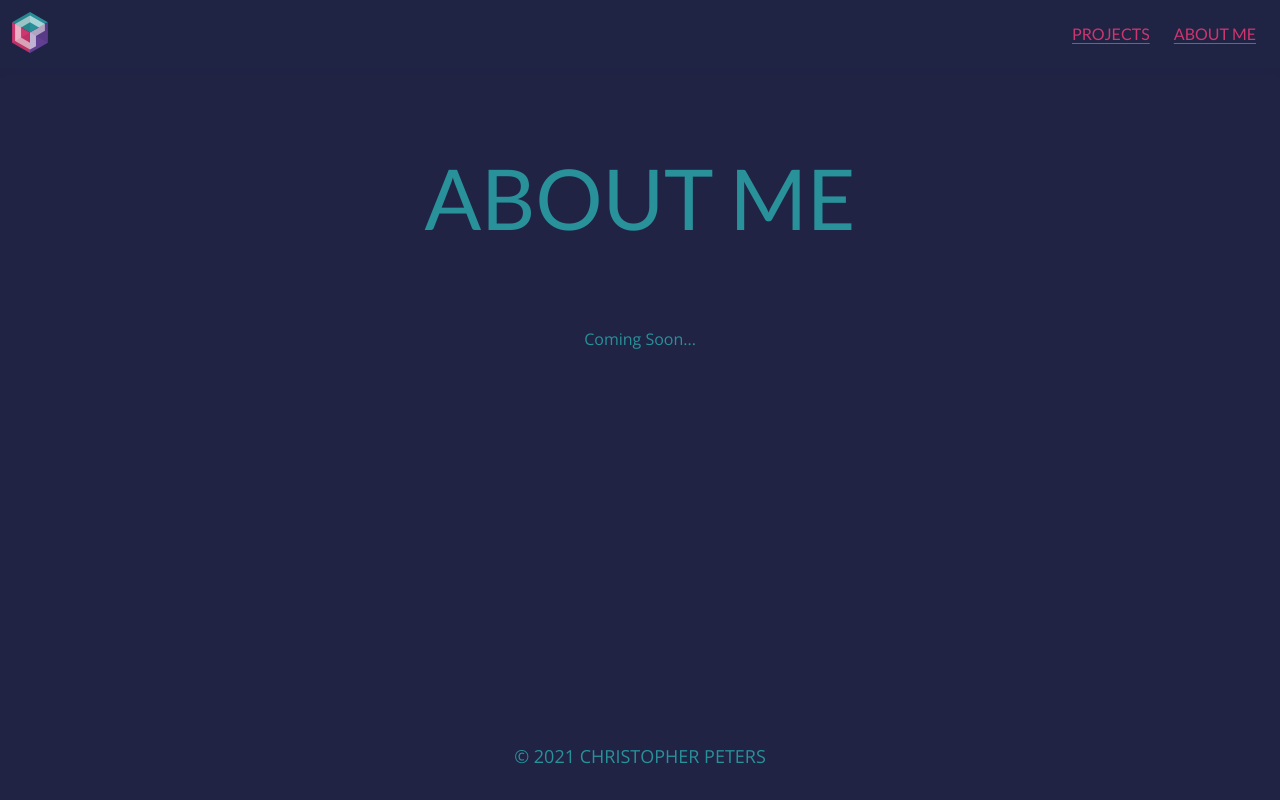
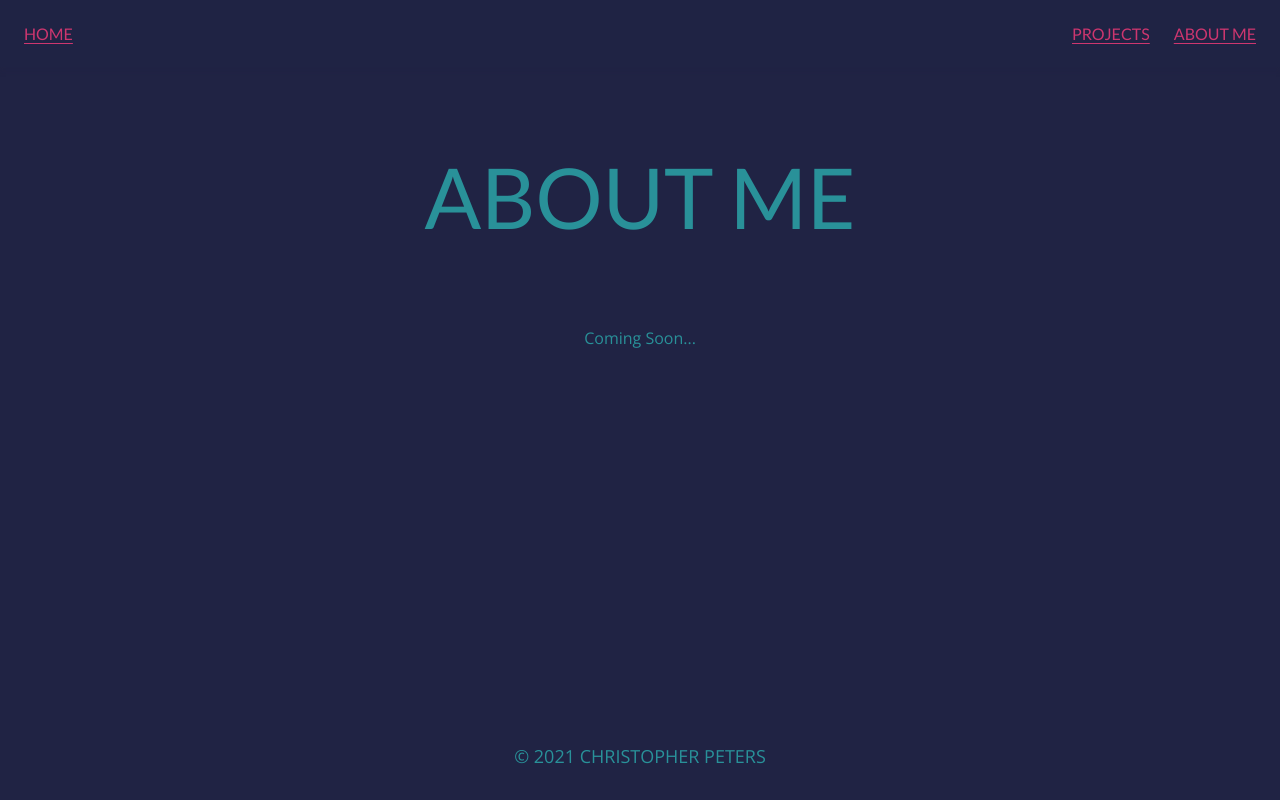
Before and after one commit to cosmicpolygon/cosmicpolygon.github.io, a Gatsby site: page /about in a window 1280 px wide. Built offline with nearby package versions, Linux system fonts and the light colour scheme; Gatsby itself is replaced by a stand-in of ours.

Commit message:
convery home link to text

```diff
--- a/src/components/header.module.scss
+++ b/src/components/header.module.scss
@@ -40,6 +40,7 @@
         flex: 2;
         justify-content: flex-end;
         margin-right: $margins;
+      }
 
       a {
         color: color.$secondary;
@@ -51,17 +52,6 @@
       a:active,
       a:hover {
         color: color.$primary;
-        }
-      }
-    }
-
-    .home {
-      $logo-height: 41px;
-      $logo-width: 36px;
-
-      svg {
-        height: $logo-height;
-        width: $logo-width;
       }
     }
 
--- a/src/components/header.tsx
+++ b/src/components/header.tsx
@@ -2,7 +2,6 @@ import React from "react";
 import { Link } from "gatsby";
 
 import { pages } from "../common/types";
-import Icon from '../images/logo.inline.svg';
 
 import * as styles from './header.module.scss';
 
@@ -10,12 +9,7 @@ const Header = ({ page }) => (
   <header className={`${styles.container} ${page === pages.HOME ? styles.isHome : ''}`}>
     <nav>
       <div className={styles.col}>
-        <Link
-          to="/"
-          className={styles.home}
-          title="Home">
-          <Icon className="headerHomeIcon" />
-        </Link>
+        <Link className={styles.home} to="/">HOME</Link>
       </div>
       <div className={styles.col}>
         <Link to="/projects">PROJECTS</Link>
```
Lines whose indentation alone changed are shown as unchanged.
